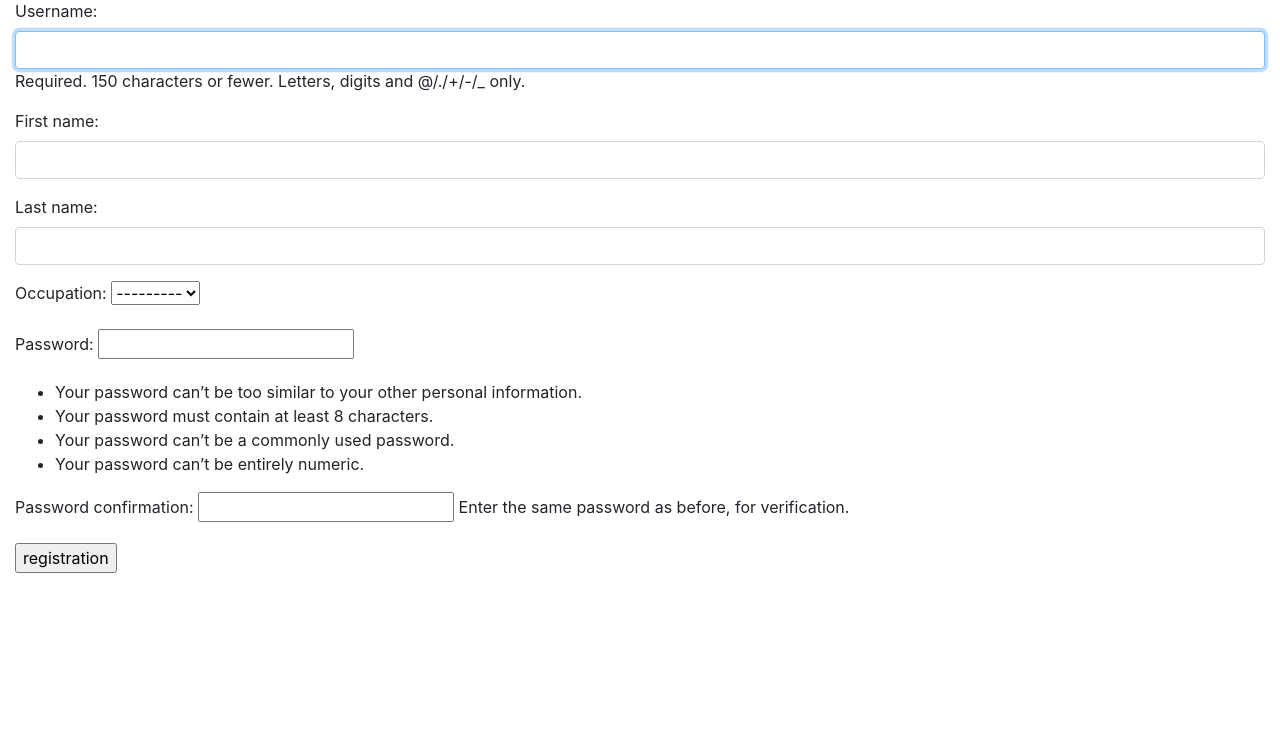
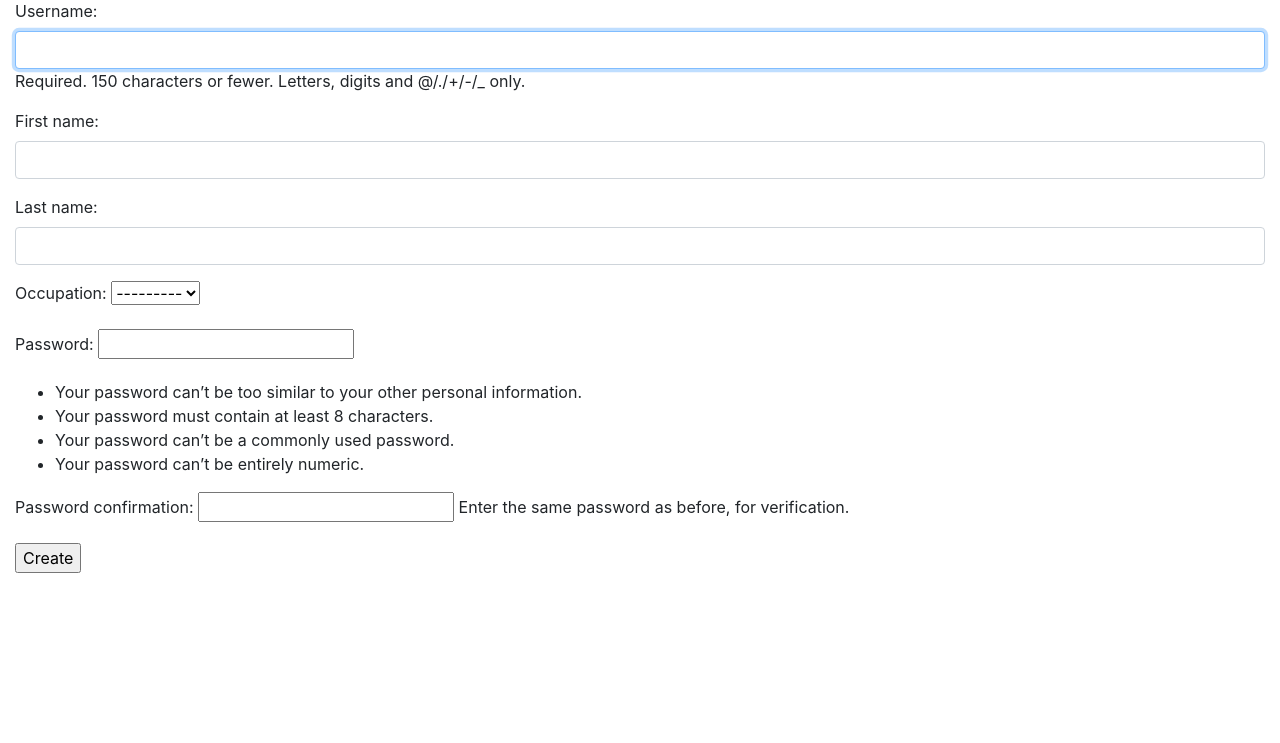
Before and after one commit to Timur5050/toDo-list-project, a Django app: page /registration/ in a window 1280 px wide. Shown: the part 57-800 px from the top of the page. Run offline with Django 5.2, Linux system fonts and the light colour scheme; data that the repository does not hold is empty.

Commit message:
created user page

```diff
--- a/templates/roster/user_form.html
+++ b/templates/roster/user_form.html
@@ -1,9 +1,10 @@
 {% extends "base.html" %}
 {% block content %}
 
-  <form action="" method="post">
-    {% csrf_token %}
-    {{ form.as_p }}
-    <input type="submit" value="registration">
-  </form>
+<form action="" method="post">
+  {% csrf_token %}
+  {{ form.as_p }}
+  <input type="submit" value={{ object|yesno:"Update,Create" }}>
+</form>
+
 {% endblock %}
```
